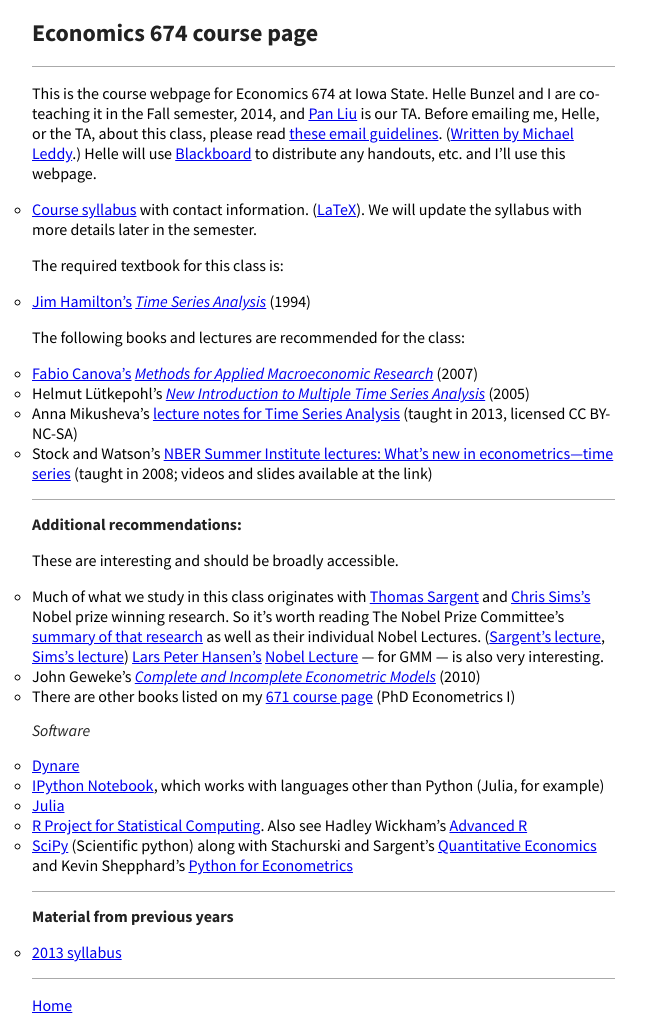
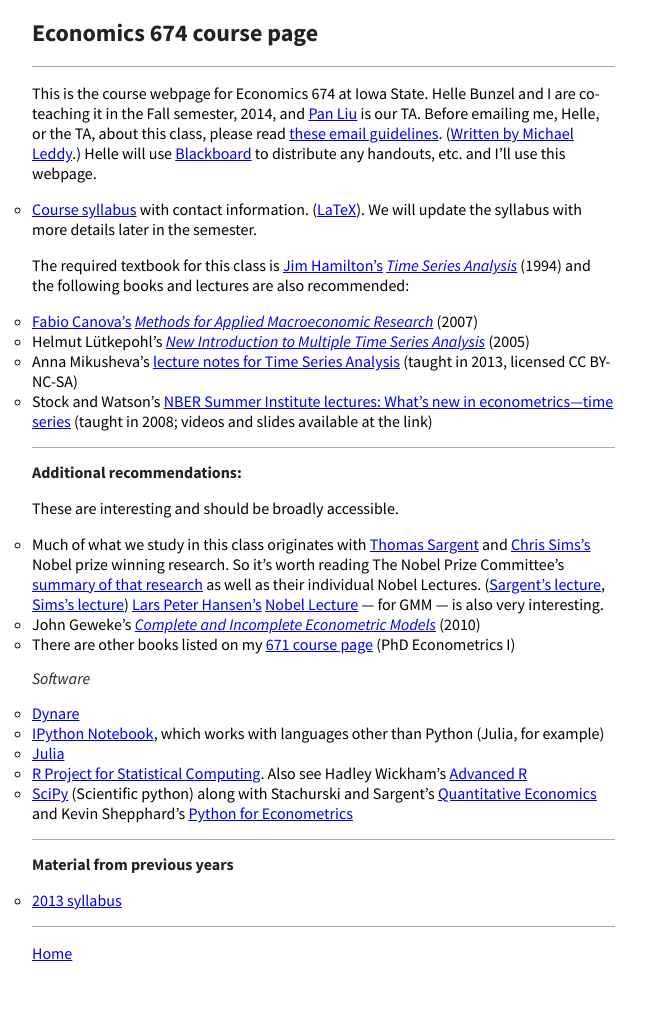
Before and after one commit to mmkuang/grayclhn.github.io, a Jekyll site: the page built from 674/index.md, in a window 1280 px wide. Shown: the whole page, without its empty margins (0-664 px from the left). Built offline with Jekyll 4.4.1, drawn with Linux system fonts in a browser that asks for light colours; Markdown is read by kramdown in place of the engine named in the settings; after the commit the page ends 971 px from its top, so only the background shows below that.

```diff
--- a/674/index.md
+++ b/674/index.md
@@ -18,12 +18,10 @@
   ([LaTeX](syllabus-2014.tex)). We will update the syllabus with more
   details later in the semester.
 
-The required textbook for this class is:
-
-* [Jim Hamilton’s](http://econweb.ucsd.edu/~jhamilton/) *[Time Series
-  Analysis](http://press.princeton.edu/titles/5386.html)* (1994)
-
-The following books and lectures are recommended for the class:
+The required textbook for this class is [Jim
+Hamilton’s](http://econweb.ucsd.edu/~jhamilton/) *[Time Series
+Analysis](http://press.princeton.edu/titles/5386.html)* (1994)
+and the following books and lectures are also recommended:
 
 * [Fabio Canova’s](http://apps.eui.eu/Personal/Canova/) *[Methods for
   Applied Macroeconomic
--- a/_config.yml
+++ b/_config.yml
@@ -1,2 +1,4 @@
 permalink: pretty
 markdown: rdiscount
+exclude: ['*.aux', '*.bbl', '*.blg', '*.log', '*.out', '*.fdb_latexmk',
+	 '*.fls', '674/*.bib']
```
Also changed, not shown: 3 other files.
